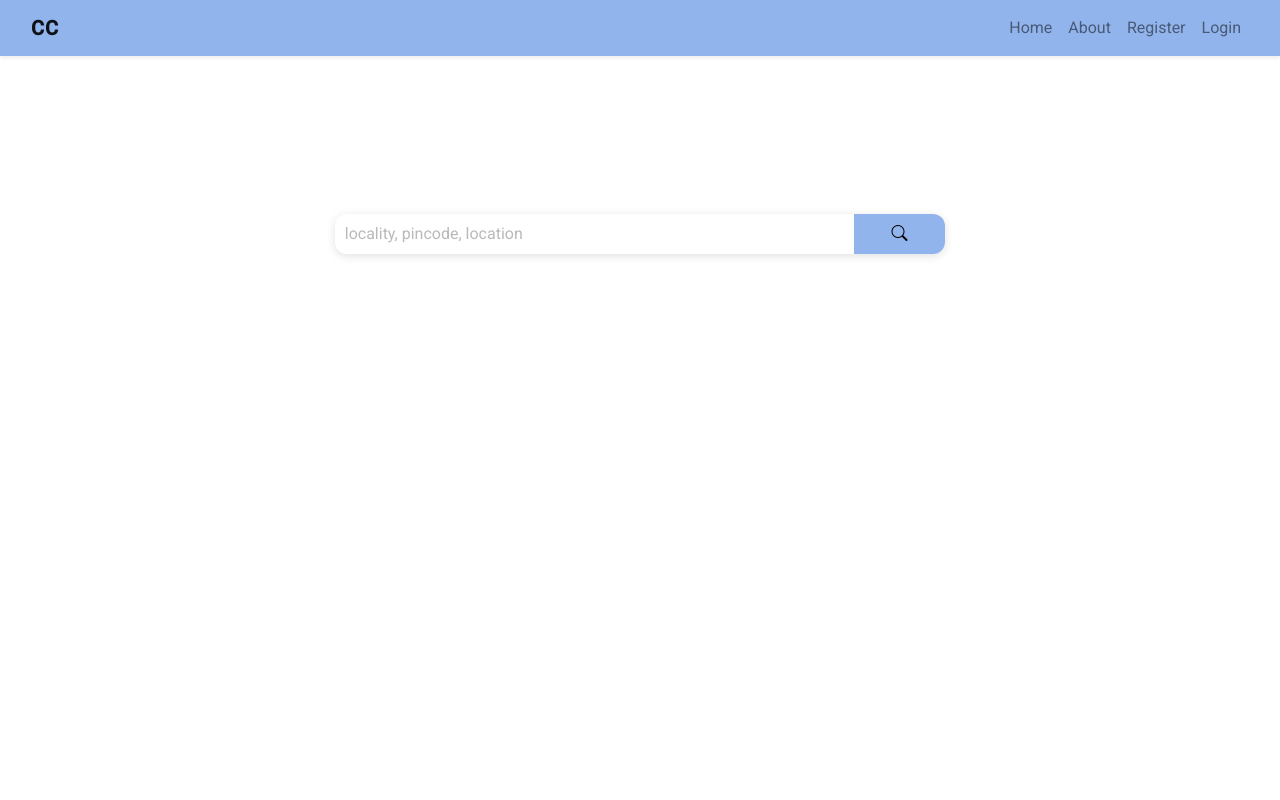
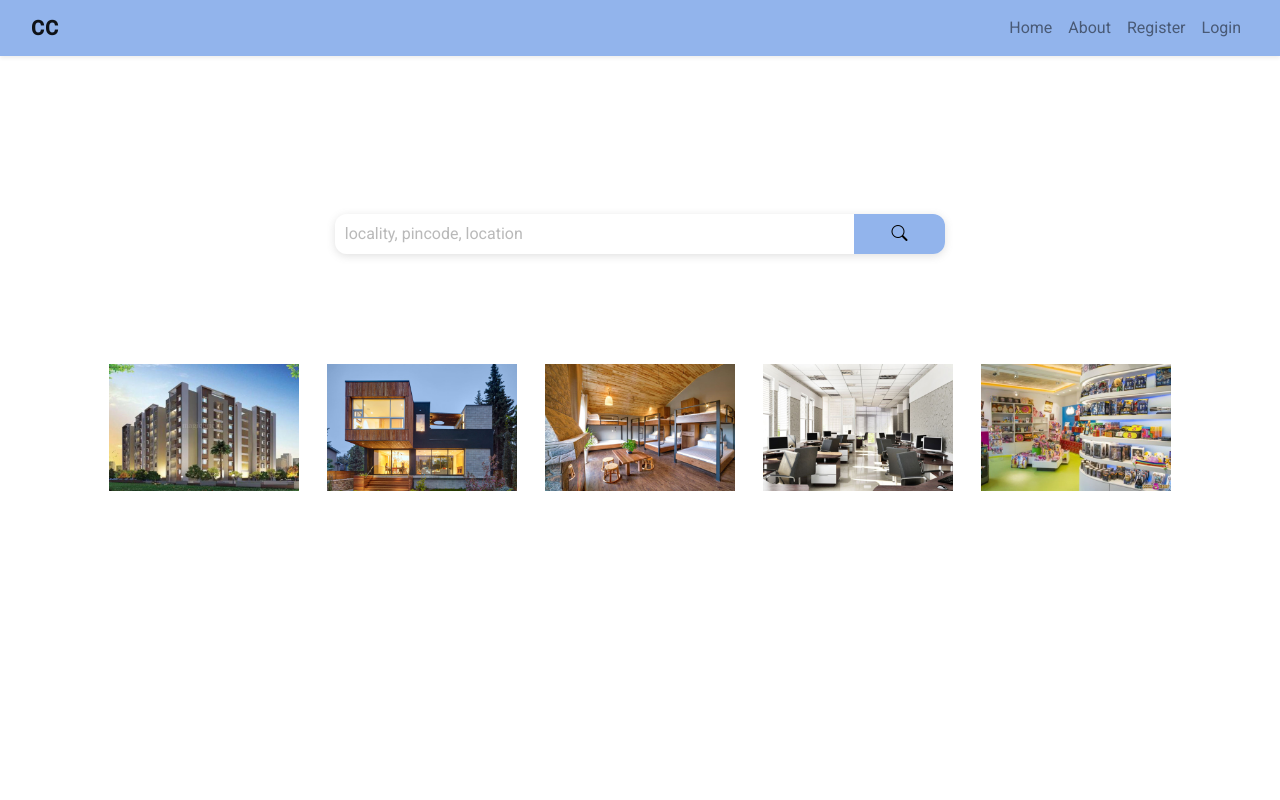
Before and after one commit to predator2v0/hrms-mern, a React (Create React App) app in the folder hrms-client/: page / in a window 1280 px wide. Shown: the top 800 px of the page. Built offline with nearby package versions, Linux system fonts and the light colour scheme.

Commit message:
added the property types component

```diff
--- a/hrms-client/src/assets/css/home.css
+++ b/hrms-client/src/assets/css/home.css
@@ -4,6 +4,7 @@
     margin: 5rem auto;
     padding-top: 7%;
 }
+/* search component */
 .search-component {
     margin: auto;
     width: 55%;
@@ -30,3 +31,34 @@
     border-top-right-radius: 12px;
     border-bottom-right-radius: 12px;
 }
+/* property type component */
+.property-type-component{
+    display: grid;
+    grid-template-columns: repeat(5, 1fr);
+    padding: 10px;
+    margin-top: 100px;
+}
+.property-type{
+    margin: 0 10px;
+    text-align: center;
+    position: relative;
+}
+.property-type img{
+    width: 190px;
+    height: auto;
+}
+.property-type-caption{
+    position: absolute;
+    color: #FFE69A ;
+    display: none;
+    top: 50%;
+    left: 50%;
+    transform: translate(-50%, -50%);
+}
+.property-type:hover .property-type-caption{
+    display: block;
+    text-align: center;
+}
+.property-type:hover img{
+    filter: blur(2px);
+}
--- a/hrms-client/src/components/Home.jsx
+++ b/hrms-client/src/components/Home.jsx
@@ -1,4 +1,6 @@
+import React from "react";
 import "../assets/css/home.css";
+import Propertytype from "./subcomponents/Propertytype";
 
 import Search from "./subcomponents/Search";
 
@@ -6,6 +8,7 @@ const Home = () => {
     return (
         <div className='home-component'>
             <Search />
+            <Propertytype />
         </div>
     );
 };
--- /dev/null
+++ b/hrms-client/src/components/subcomponents/Propertytype.jsx
@@ -0,0 +1,31 @@
+const Propertytype = () => {
+    return (
+        <div className='property-type-component'>
+            <div className='property-type apartment'>
+                <img src='/res/img/apartment.jpg' alt='' />
+                <h4 className='property-type-caption'>Apartment</h4>
+            </div>
+            <div className='property-type pg'>
+                {" "}
+                <img src='/res/img/pg.jpg' alt='' />
+                <h4 className='property-type-caption'>PG</h4>
+            </div>
+            <div className='property-type hostel'>
+                {" "}
+                <img src='/res/img/hostel.jpg' alt='' />
+                <h4 className='property-type-caption'>Hostel</h4>
+            </div>
+            <div className='property-type office'>
+                {" "}
+                <img src='/res/img/office.jpg' alt='' />
+                <h4 className='property-type-caption'>Office</h4>
+            </div>
+            <div className='property-type shop'>
+                <img src='/res/img/shop.jpg' alt='' />
+                <h4 className='property-type-caption'>Shop</h4>
+            </div>
+        </div>
+    );
+};
+
+export default Propertytype;
```
Also changed, not shown: hrms-client/public/res/img/pg.jpg (renamed from hrms-client/public/res/img/house.jpg).
